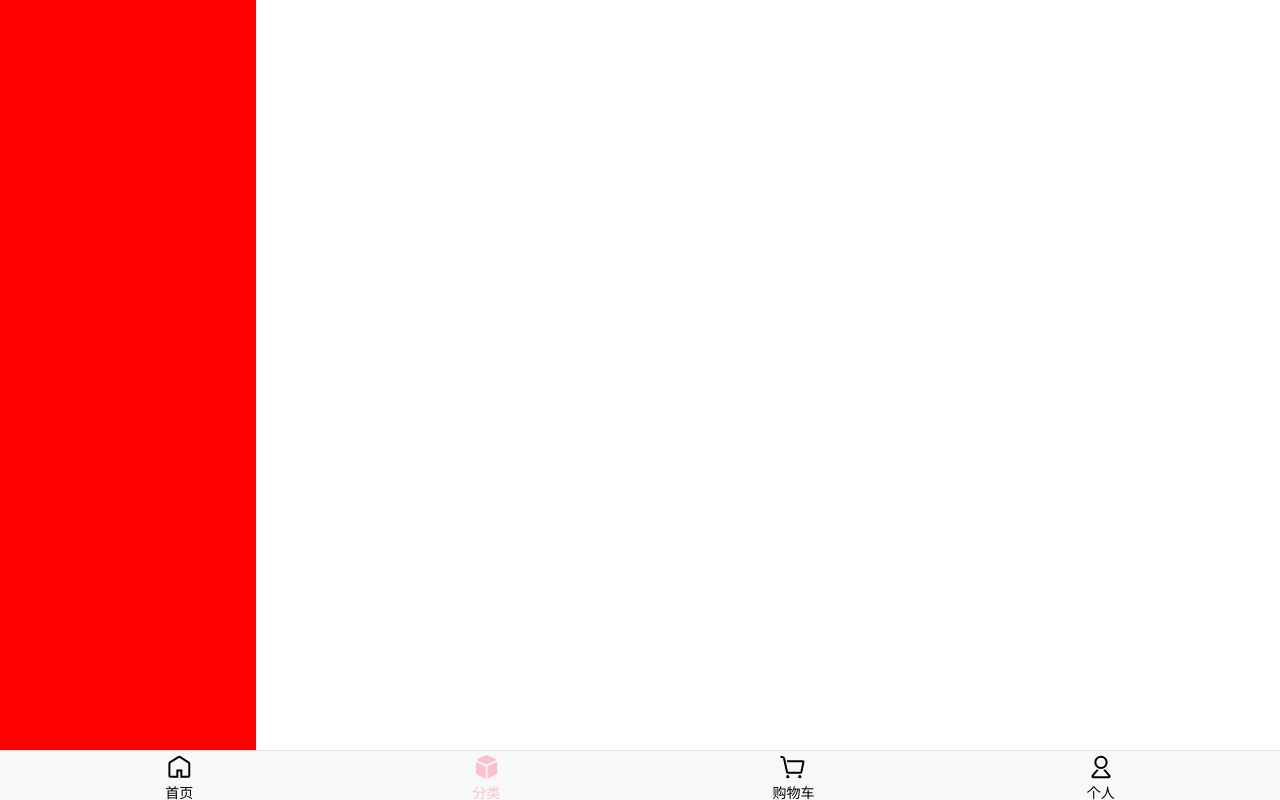
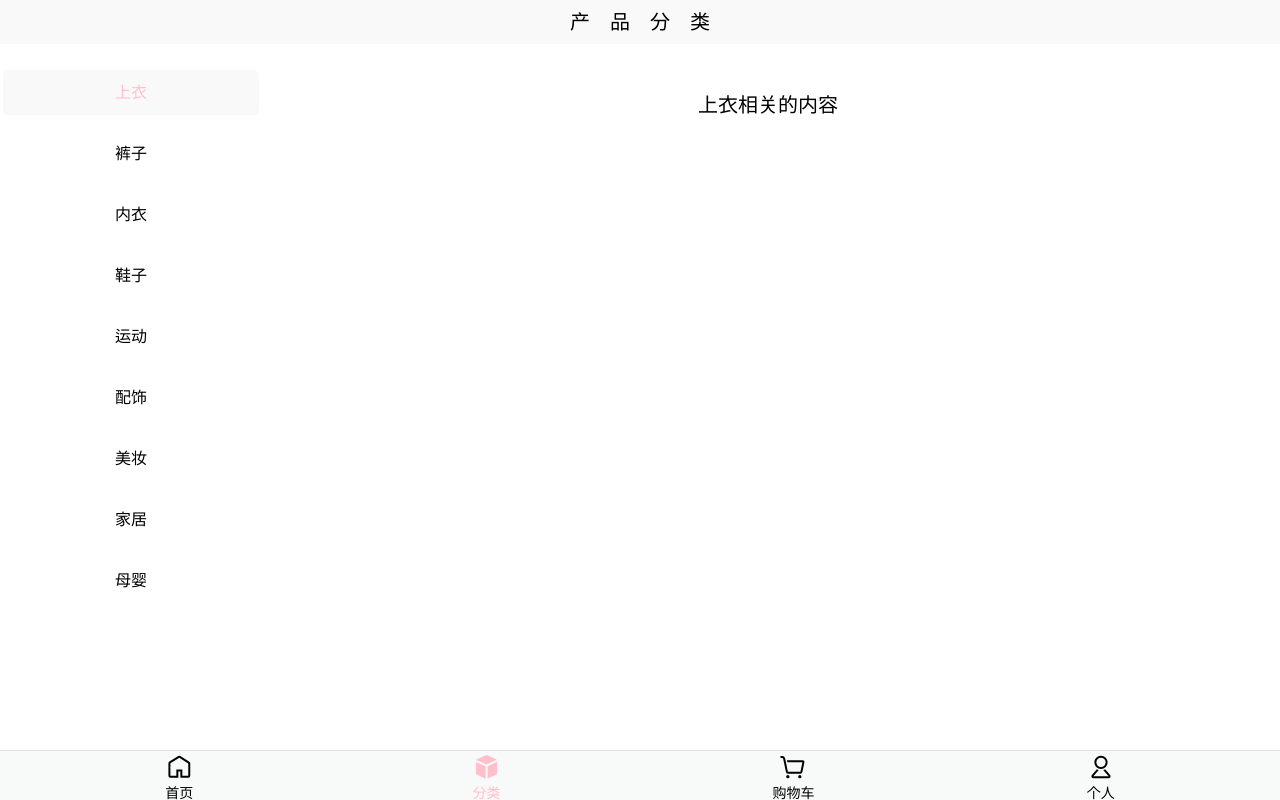
Before and after one commit to Magic-cxf/supermall, a Vue app: page /product in a window 1280 px wide. Built offline with nearby package versions, Linux system fonts and the light colour scheme; no server answers; what store would draw is missing.

Commit message:
finish project

```diff
--- a/src/network/product.js
+++ /dev/null
@@ -1,7 +0,0 @@
-import request from "./request";
-
-export  default function getCategory(){
-    return request({
-        url:'/category'
-    })
-}
--- a/src/views/product/product.vue
+++ b/src/views/product/product.vue
@@ -1,13 +1,16 @@
 <template>
   <div>
-    <left-side></left-side>
+    <product-head></product-head>
+    <left-side @typechange = "typeChange" ref="leftside"></left-side>
+    <main-show ref="mainshow"></main-show>
   </div>
 </template>
 
 <script>
+import productHead from './productChildren/productHead'
 import leftSide from './productChildren/leftSide'
+import mainShow from './productChildren/mainShow'
 
-import getCategory from 'network/product'
 
 export default {
   data () {
@@ -15,14 +18,15 @@ export default {
       categoryData:{}
     };
   },
-  created(){
-    getCategory().then(res=>{
-      this.categoryData = res
-      console.log(res)
-    })
+  components:{
+    leftSide,
+    productHead,
+    mainShow
   },
-  components:{
-    leftSide
+  methods:{
+    typeChange(index){
+      this.$refs.mainshow.mes = this.$refs.leftside.type[index]
+    }
   }
 }
 
--- a/src/views/product/productChildren/leftSide.vue
+++ b/src/views/product/productChildren/leftSide.vue
@@ -1,6 +1,9 @@
 <template>
   <div class="leftTabBar">
-
+    <p v-for="(item,index) in type"
+    :key="item" @click="typeClick(index)"
+    :class="{active:currentIndex == index}"
+    >{{item}}</p>
   </div>
 </template>
 
@@ -8,15 +11,37 @@
 export default {
   data () {
     return {
+      type:["上衣","裤子","内衣","鞋子","运动","配饰","美妆","家居","母婴"],
+      currentIndex:0
     };
   },
+  methods:{
+    typeClick(index){
+      this.currentIndex = index
+      this.$emit('typechange',index)
+    }
+  }
 }
 
 </script>
 <style scoped>
 .leftTabBar{
   width: 20vw;
-  height: calc(100vh - 49px);
-  background: red;
+  height: calc(100vh - 49px - 44px);
+  padding-left: 3px;
+  padding-right: 3px;
+  padding-top:  10px;
+  position: absolute;
+  top: 44px;
+  left: 0;
+}
+.leftTabBar p{
+  height: 45px;
+  text-align: center;
+  line-height: 45px;
+  border-radius: 5px;
+}
+.active{
+  background-color: rgba(240, 240, 240,0.4);
 }
 </style>
--- /dev/null
+++ b/src/views/product/productChildren/mainShow.vue
@@ -0,0 +1,33 @@
+<template>
+  <div class="mainShow">
+      {{mes}}相关的内容
+  </div>
+</template>
+
+<script>
+export default {
+  data () {
+    return {
+        mes:"上衣"
+    };
+  },
+}
+
+</script>
+<style scoped>
+*{
+    margin: 0;
+    padding: 0;
+    box-sizing: border-box;
+}
+.mainShow{
+    position: absolute;
+    top: 44px;
+    right: 0;
+    width: 80vw;
+    height: calc(100vh - 93px);
+    text-align: center;
+    padding-top: 50px;
+    font-size: 20px;
+}
+</style>
--- /dev/null
+++ b/src/views/product/productChildren/productHead.vue
@@ -0,0 +1,26 @@
+<template>
+  <div class="productHead">
+      产&nbsp;&nbsp;&nbsp;&nbsp;品&nbsp;&nbsp;&nbsp;&nbsp;分&nbsp;&nbsp;&nbsp;&nbsp;类
+  </div>
+</template>
+
+<script>
+export default {
+  data () {
+    return {
+    };
+  },
+}
+
+</script>
+<style >
+.productHead{
+    width: 100vw;
+    height: 44px;
+    text-align: center;
+    line-height: 44px;
+    font-size: 20px;
+    background-color: rgba(240, 240, 240,0.4);
+
+}
+</style>
```
